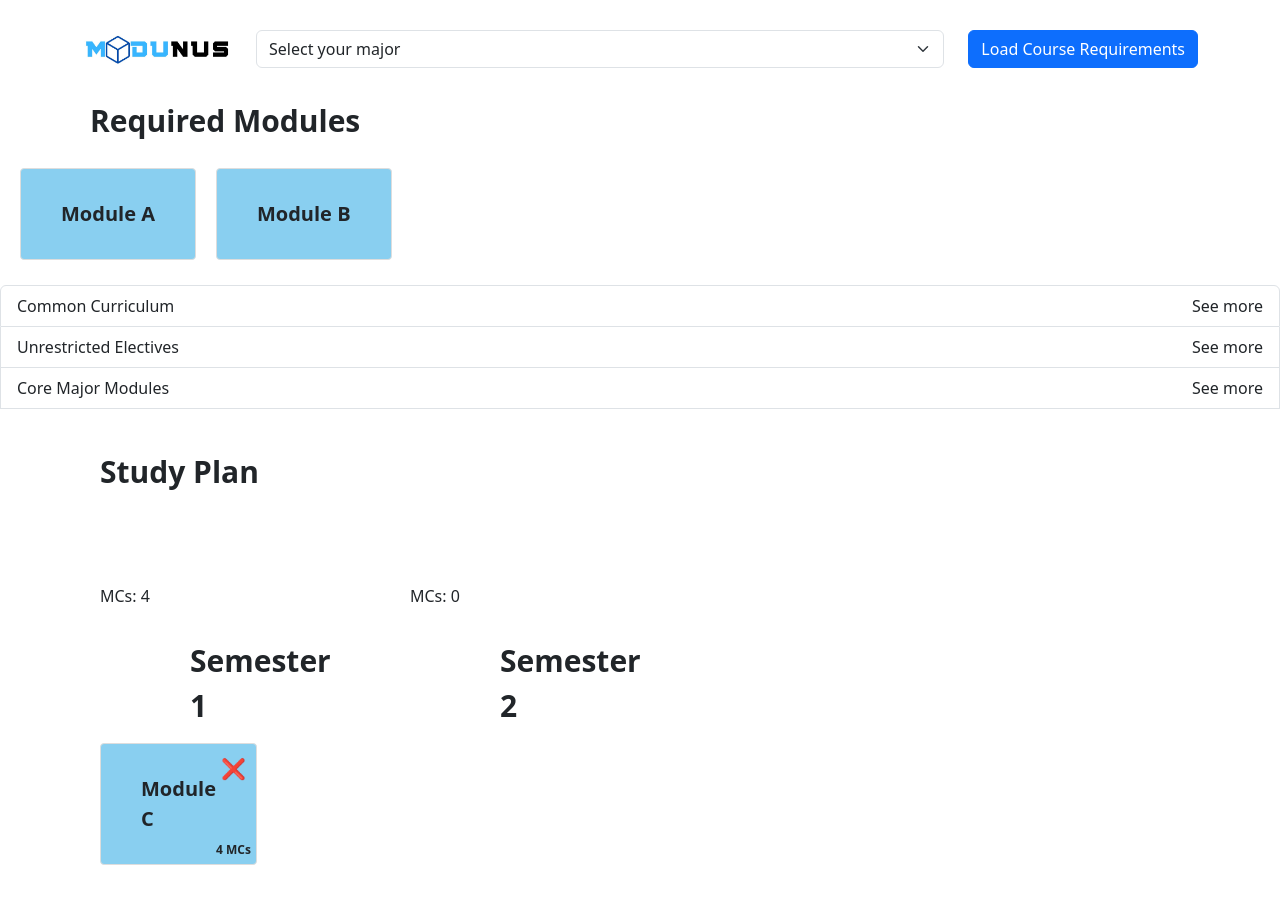
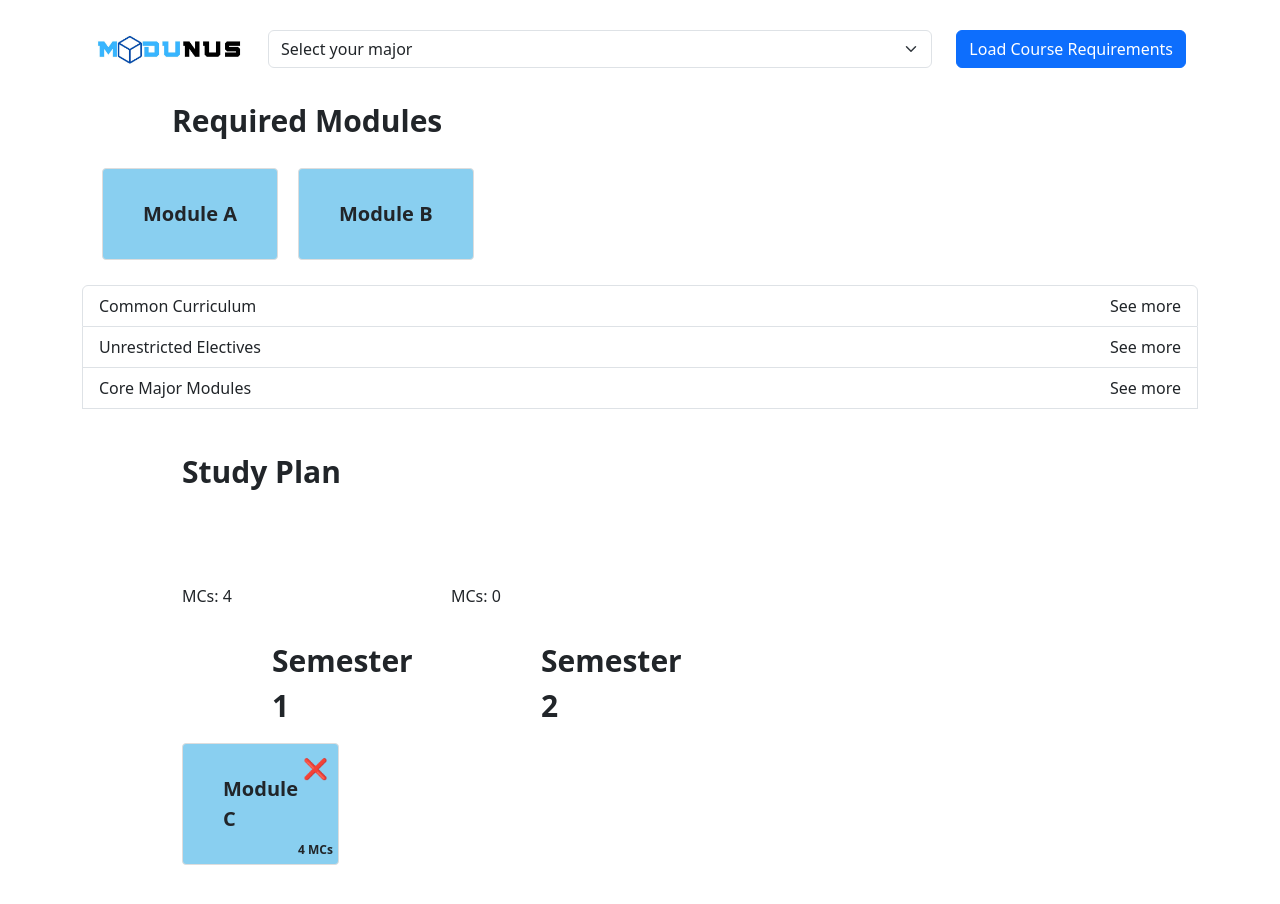
Before and after one commit to BT3103AppDev1/l2-final-term-project-l2-group-17, a Vue app: page / in a window 1280 px wide. Shown: the top 904 px of the page. Built offline with nearby package versions, Linux system fonts and the light colour scheme; the HTML template or start-up script is replaced by a standard one.

Commit message:
created module planning page header

```diff
--- a/src/App.vue
+++ b/src/App.vue
@@ -1,18 +1,8 @@
 <template>
   <div id="app" class="container">
-    <header class="row align-items-center" style="padding-top: 30px">
-      <div class="col-auto">
-        <img src="./assets/modunus_logo.jpeg" alt="Logo" class="logo" />
-      </div>
-      <div class="col">
-        <MajorSelectDropdown />
-      </div>
-      <div class="col-auto">
-        <button class="btn btn-primary">Load Course Requirements</button>
-      </div>
-    </header>
+    <ModulePlanningHeader />
+    <ModuleBox />
   </div>
-  <ModuleBox />
 </template>
 
 <style>
@@ -24,13 +14,13 @@
 
 <script>
 import ModuleBox from "./components/ModuleBox.vue";
-import MajorSelectDropdown from "./components/MajorSelectDropdown.vue";
+import ModulePlanningHeader from "./components/ModulePlanningHeader.vue";
 
 export default {
   name: "App",
   components: {
     ModuleBox,
-    MajorSelectDropdown,
+    ModulePlanningHeader,
   },
 };
 </script>
--- /dev/null
+++ b/src/components/ModulePlanningHeader.vue
@@ -0,0 +1,26 @@
+<template>
+  <div class="container">
+    <header class="row align-items-center" style="padding-top: 30px">
+      <div class="col-auto">
+        <img src="../assets/modunus_logo.jpeg" alt="Logo" class="logo" />
+      </div>
+      <div class="col">
+        <MajorSelectDropdown />
+      </div>
+      <div class="col-auto">
+        <button class="btn btn-primary">Load Course Requirements</button>
+      </div>
+    </header>
+  </div>
+</template>
+
+<script>
+import MajorSelectDropdown from "./MajorSelectDropdown.vue";
+
+export default {
+  name: "ModulePlanningHeader",
+  components: {
+    MajorSelectDropdown,
+  },
+};
+</script>
```
